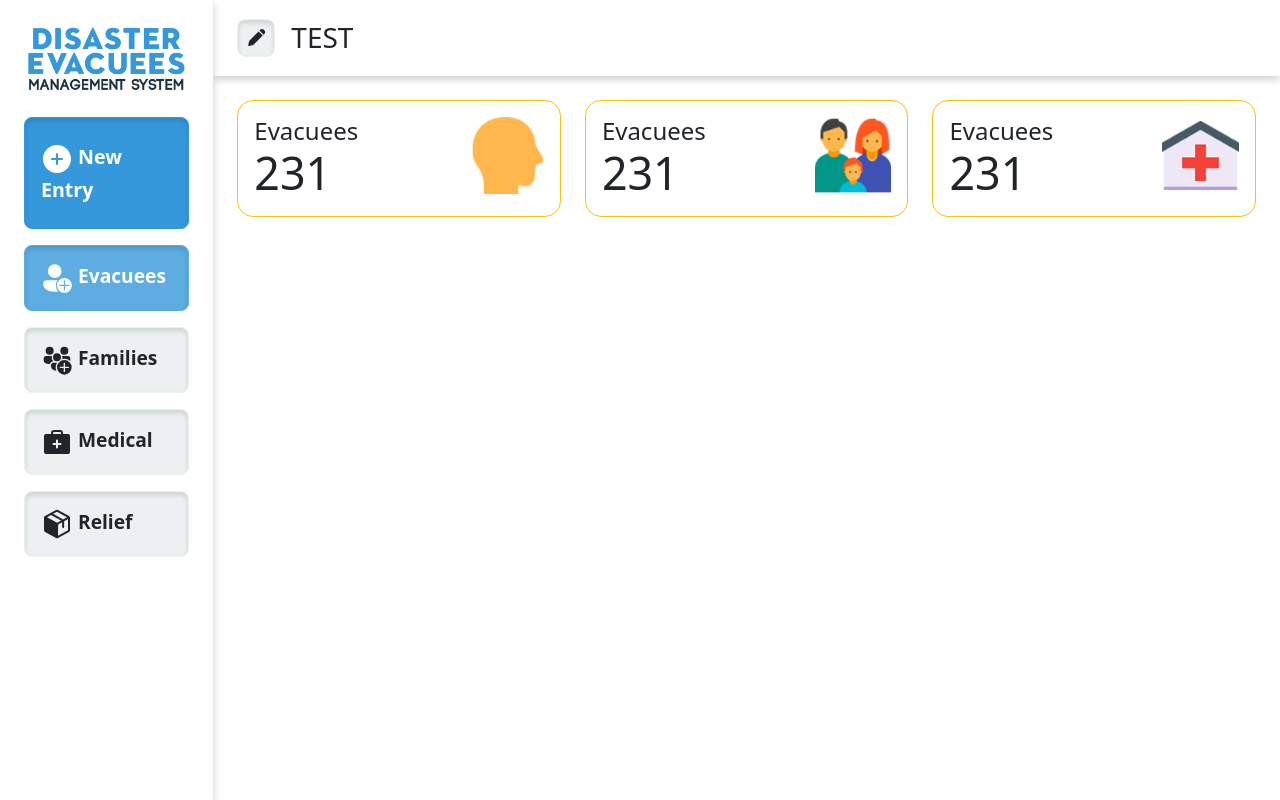
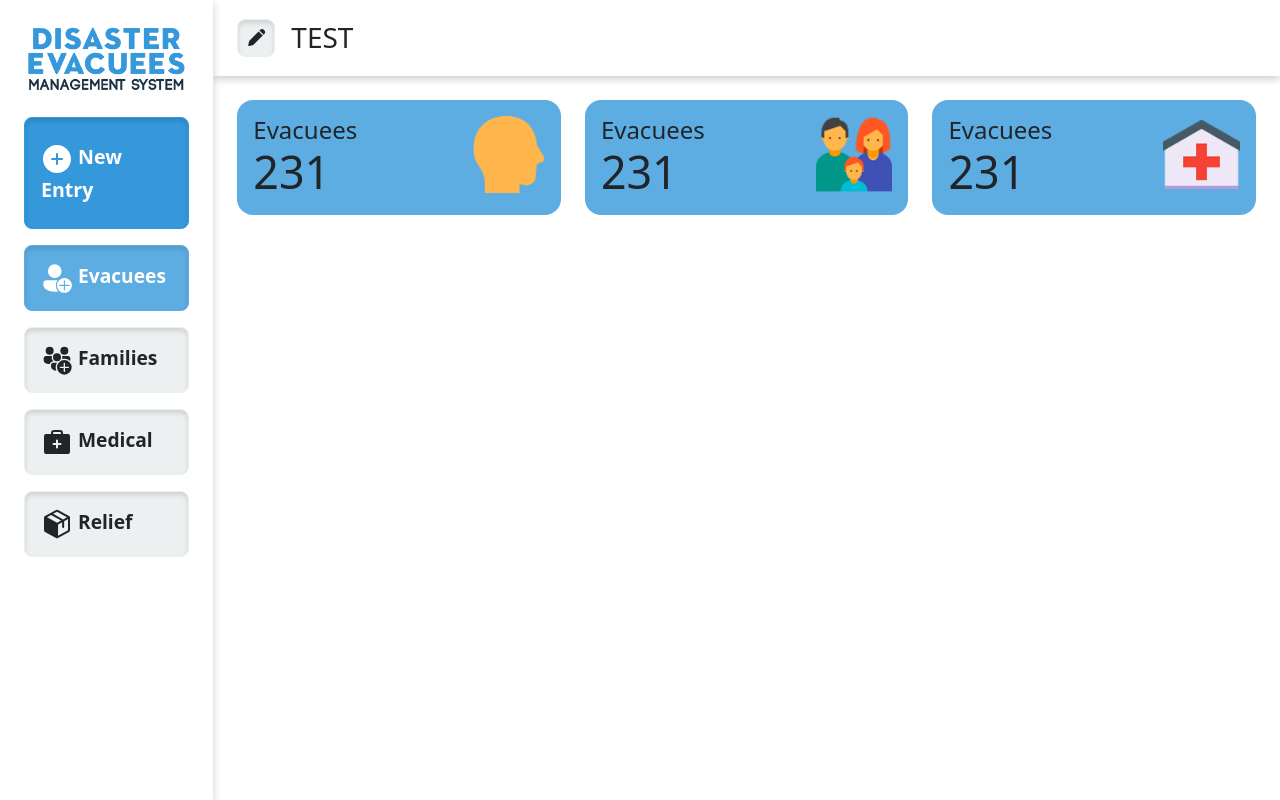
Before and after one commit to iooosef/dems, a Vue app: page / in a window 1280 px wide. Built offline with nearby package versions, Linux system fonts and the light colour scheme.

Commit message:
Added bg style of dems palette
Includes addition of palette-dems-colors-rgb map and related variables and styling of analytics widgets with the background color

```diff
--- a/src/assets/styles/mainstyles.scss
+++ b/src/assets/styles/mainstyles.scss
@@ -23,6 +23,13 @@
     }
 }
 
+@each $name-rgb, $current-color-rgb in $palette-dems-colors-rgb {
+    .bg-dems-#{$name-rgb} {
+        --bs-bg-opacity: 1;
+        background-color: #{rgba($current-color-rgb, var(--bs-bg-opacity))} !important;
+    }
+}
+
 @for $i from 1 through 5 {
     h#{$i} {
         margin: 0;
--- a/src/assets/styles/variables.scss
+++ b/src/assets/styles/variables.scss
@@ -2,6 +2,12 @@ $color-dems-primary: #3498db;
 $color-dems-secondary: #5dade2;
 $color-dems-dark: #1c3144;
 $color-dems-light: #ecf0f1;
+
+$color-dems-primary-rgb: rgb(52, 152, 219);
+$color-dems-secondary-rgb: rgb(93, 173, 226);
+$color-dems-dark-rgb: rgb(28, 49, 68);
+$color-dems-light-rgb: rgb(236, 240, 241);
+
 
 $box-shadow-dems: rgba(0, 0, 0, 0.2) 0px 3px 8px;
 
@@ -13,3 +19,10 @@ $palette-dems-colors: (
     "light": $color-dems-light,
     "dark": $color-dems-light
 );
+
+$palette-dems-colors-rgb: (
+    "primary": $color-dems-primary-rgb,
+    "secondary": $color-dems-secondary-rgb,
+    "light": $color-dems-light-rgb,
+    "dark": $color-dems-light-rgb
+);
--- a/src/components/AnalyticsCard.vue
+++ b/src/components/AnalyticsCard.vue
@@ -1,6 +1,6 @@
 <template>
     <section class="d-flex flex-row justify-content-between">
-        <div class="d-flex flex-fill border border-warning rounded-4">
+        <div class="d-flex flex-fill bg-dems-secondary rounded-4">
             <div class="p-3 flex-grow-1">
                 <h4>Evacuees</h4>
                 <h1 class="analytics-data-num">{{ analytics }}</h1>
@@ -9,7 +9,7 @@
                 <img src="@/assets/img/analytics_evacuees.png" class="analytics-img" alt="">
             </div>
         </div>
-        <div class="mx-4 d-flex flex-fill border border-warning rounded-4">
+        <div class="mx-4 d-flex flex-fill bg-dems-secondary rounded-4">
             <div class="p-3 flex-grow-1">
                 <h4>Evacuees</h4>
                 <h1 class="analytics-data-num">{{ analytics }}</h1>
@@ -18,7 +18,7 @@
                 <img src="@/assets/img/analytics_family.png" class="analytics-img" alt="">
             </div>
         </div>
-        <div class="d-flex flex-fill border border-warning rounded-4">
+        <div class="d-flex flex-fill bg-dems-secondary rounded-4">
             <div class="p-3 flex-grow-1">
                 <h4>Evacuees</h4>
                 <h1 class="analytics-data-num">{{ analytics }}</h1>
```
